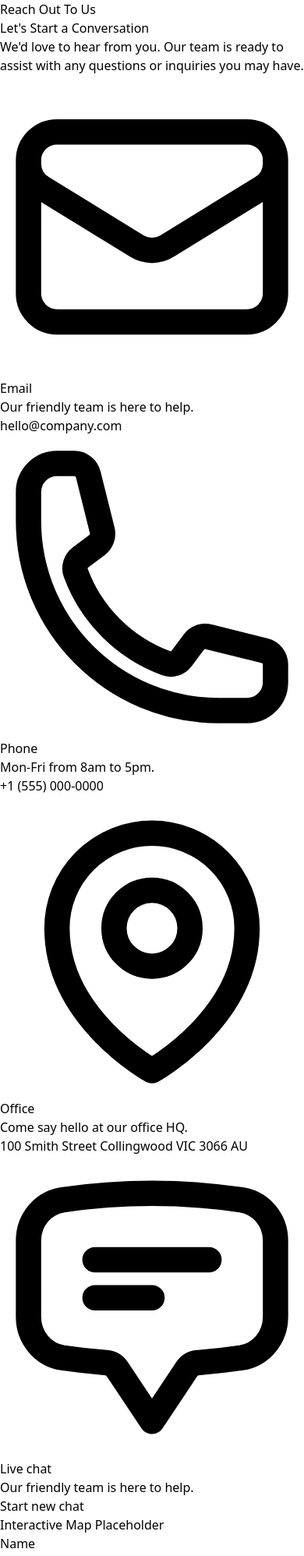
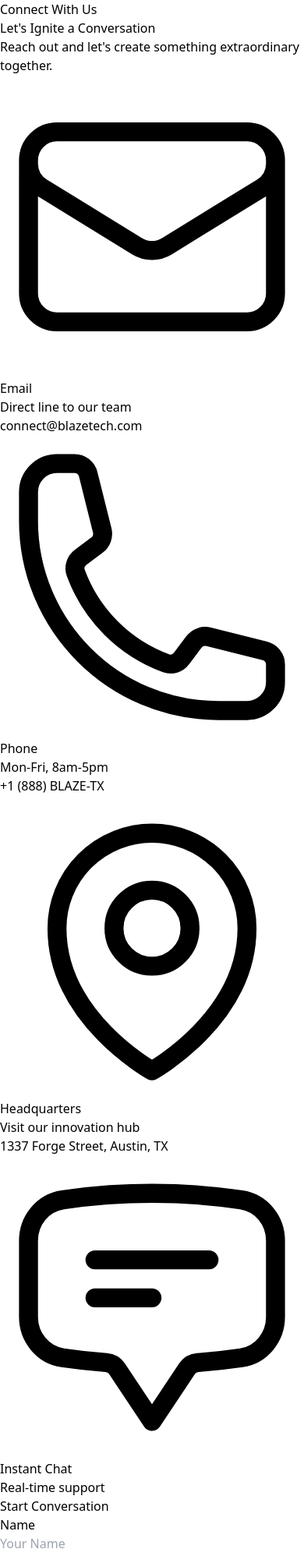
Before and after one commit to Mastermind730/CyberJall, a Next.js app: page /contact_us in a window 390 px wide. Shown: the top 1996 px of the page at 78% size. Built offline with nearby package versions, Linux system fonts and the light colour scheme.

Commit message:
changed contact us form according to the red black theme

```diff
--- a/src/app/contact_us/page.tsx
+++ b/src/app/contact_us/page.tsx
@@ -6,56 +6,66 @@ import axios from 'axios';
 
 const ContactPage = () => {
   const [isLoaded, setIsLoaded] = useState(false);
-  const [name,setName] = useState("");
-  const [email,setEmail]= useState("");
-  const [message,setMessage] = useState("");
+  const [name, setName] = useState("");
+  const [email, setEmail] = useState("");
+  const [message, setMessage] = useState("");
 
-  const sendEmail=async(e:React.FormEvent<HTMLFormElement>)=>{
+  const sendEmail = async (e: React.FormEvent<HTMLFormElement>) => {
     e.preventDefault();
-        const data ={
+    const data = {
       name,
-          email,message
+      email,
+      message
     }
     console.log(data)
-        try{
-        const res=await axios.post("/api/sendEmail",data);
+    try {
+      const res = await axios.post("/api/sendEmail", data);
       console.log(res.data);
       setEmail("");
       setName("");
       setMessage("");
-        }catch(err){
-console.log("error submitting form",err);
+    } catch (err) {
+      console.log("error submitting form", err);
     }
   }
-
 
   useEffect(() => {
     setIsLoaded(true);
   }, []);
 
   return (
-    <section className="min-h-screen bg-gradient-to-br from-blue-50 to-white overflow-hidden relative">
+    <section className="min-h-screen bg-gradient-to-br from-black via-neutral-900 to-red-950 overflow-hidden relative">
       <div className="absolute inset-0 overflow-hidden">
-        <div className="absolute top-0 left-0 w-full h-full opacity-10">
         <motion.div
-            initial={{ opacity: 0, scale: 0.8 }}
-            animate={{ opacity: isLoaded ? 1 : 0, scale: isLoaded ? 1 : 0.8 }}
-            transition={{ duration: 0.8, delay: 0.2 }}
-            className="absolute top-10 left-10 w-64 h-64 rounded-full bg-blue-300 blur-3xl"
+          initial={{ opacity: 0, scale: 0.8, rotate: 0 }}
+          animate={{
+            opacity: isLoaded ? 0.2 : 0,
+            scale: isLoaded ? 1.2 : 0.8,
+            rotate: 360
+          }}
+          transition={{
+            duration: 10,
+            repeat: Infinity,
+            repeatType: "reverse",
+            ease: "easeInOut"
+          }}
+          className="absolute top-[-10%] left-[-10%] w-[120%] h-[120%] bg-gradient-to-r from-red-900/30 to-black/30 blur-3xl rotate-45"
         />
         <motion.div
-            initial={{ opacity: 0, scale: 0.8 }}
-            animate={{ opacity: isLoaded ? 1 : 0, scale: isLoaded ? 1 : 0.8 }}
-            transition={{ duration: 0.8, delay: 0.4 }}
-            className="absolute top-1/2 right-20 w-96 h-96 rounded-full bg-indigo-300 blur-3xl"
+          initial={{ opacity: 0, x: -100, y: -100 }}
+          animate={{
+            opacity: isLoaded ? 0.1 : 0,
+            x: isLoaded ? 100 : -100,
+            y: isLoaded ? 100 : -100
+          }}
+          transition={{
+            duration: 15,
+            repeat: Infinity,
+            repeatType: "mirror",
+            ease: "easeInOut"
+          }}
+          className="absolute inset-0 bg-gradient-to-br from-red-900/20 to-black/20 blur-2xl"
         />
-          <motion.div
-            initial={{ opacity: 0, scale: 0.8 }}
-            animate={{ opacity: isLoaded ? 1 : 0, scale: isLoaded ? 1 : 0.8 }}
-            transition={{ duration: 0.8, delay: 0.6 }}
-            className="absolute bottom-20 left-1/3 w-80 h-80 rounded-full bg-sky-300 blur-3xl"
-          />
-        </div>
       </div>
 
       <div className="container px-6 py-12 mx-auto relative z-10">
@@ -66,30 +76,34 @@ console.log("error submitting form",err);
           className="text-center mb-16"
         >
           <motion.div
-            initial={{ scale: 0 }}
-            animate={{ scale: 1 }}
-            transition={{ duration: 0.5, delay: 0.2, type: 'spring', stiffness: 200 }}
-            className="inline-flex items-center justify-center px-4 py-1.5 mb-4 rounded-full bg-blue-100 backdrop-blur-sm"
+            initial={{ scale: 0, rotate: -180 }}
+            animate={{ scale: 1, rotate: 0 }}
+            transition={{
+              duration: 0.5,
+              type: "spring",
+              stiffness: 200
+            }}
+            className="inline-flex items-center justify-center px-4 py-1.5 mb-4 rounded-full bg-red-900/20 backdrop-blur-sm"
           >
-            <span className="text-sm font-medium text-blue-600">Reach Out To Us</span>
+            <span className="text-sm font-medium text-red-300">Connect With Us</span>
           </motion.div>
 
           <motion.h1
-            initial={{ opacity: 0, y: 20 }}
-            animate={{ opacity: 1, y: 0 }}
+            initial={{ opacity: 0, y: 20, letterSpacing: -0.1 }}
+            animate={{ opacity: 1, y: 0, letterSpacing: 0 }}
             transition={{ duration: 0.5, delay: 0.3 }}
-            className="text-3xl font-bold text-gray-800 md:text-4xl lg:text-5xl"
+            className="text-3xl font-bold text-white md:text-4xl lg:text-5xl tracking-tight"
           >
-            Let&apos;s Start a Conversation
+            Let&apos;s Ignite a Conversation
           </motion.h1>
 
           <motion.p
             initial={{ opacity: 0, y: 20 }}
             animate={{ opacity: 1, y: 0 }}
             transition={{ duration: 0.5, delay: 0.4 }}
-            className="mt-4 max-w-2xl mx-auto text-gray-600"
+            className="mt-4 max-w-2xl mx-auto text-neutral-400"
           >
-            We&apos;d love to hear from you. Our team is ready to assist with any questions or inquiries you may have.
+            Reach out and let&apos;s create something extraordinary together.
           </motion.p>
         </motion.div>
 
@@ -104,48 +118,52 @@ console.log("error submitting form",err);
               {[
                 {
                   icon: (
-                    <svg xmlns="http://www.w3.org/2000/svg" fill="none" viewBox="0 0 24 24" strokeWidth="2" stroke="currentColor" className="w-5 h-5">
+                    <svg xmlns="http://www.w3.org/2000/svg" fill="none" viewBox="0 0 24 24" strokeWidth="1.5" stroke="currentColor" className="w-6 h-6">
                       <path strokeLinecap="round" strokeLinejoin="round" d="M21.75 6.75v10.5a2.25 2.25 0 01-2.25 2.25h-15a2.25 2.25 0 01-2.25-2.25V6.75m19.5 0A2.25 2.25 0 0019.5 4.5h-15a2.25 2.25 0 00-2.25 2.25m19.5 0v.243a2.25 2.25 0 01-1.07 1.916l-7.5 4.615a2.25 2.25 0 01-2.36 0L3.32 8.91a2.25 2.25 0 01-1.07-1.916V6.75" />
                     </svg>
                   ),
                   title: 'Email',
-                  text: 'Our friendly team is here to help.',
-                  contact: 'hello@company.com',
-                  delay: 0.1
+                  text: 'Direct line to our team',
+                  contact: 'connect@blazetech.com',
+                  delay: 0.1,
+                  gradient: 'from-red-600 to-black'
                 },
                 {
                   icon: (
-                    <svg xmlns="http://www.w3.org/2000/svg" fill="none" viewBox="0 0 24 24" strokeWidth="2" stroke="currentColor" className="w-5 h-5">
+                    <svg xmlns="http://www.w3.org/2000/svg" fill="none" viewBox="0 0 24 24" strokeWidth="1.5" stroke="currentColor" className="w-6 h-6">
                       <path strokeLinecap="round" strokeLinejoin="round" d="M2.25 6.75c0 8.284 6.716 15 15 15h2.25a2.25 2.25 0 002.25-2.25v-1.372c0-.516-.351-.966-.852-1.091l-4.423-1.106c-.44-.11-.902.055-1.173.417l-.97 1.293c-.282.376-.769.542-1.21.38a12.035 12.035 0 01-7.143-7.143c-.162-.441.004-.928.38-1.21l1.293-.97c.363-.271.527-.734.417-1.173L6.963 3.102a1.125 1.125 0 00-1.091-.852H4.5A2.25 2.25 0 002.25 4.5v2.25z" />
                     </svg>
                   ),
                   title: 'Phone',
-                  text: 'Mon-Fri from 8am to 5pm.',
-                  contact: '+1 (555) 000-0000',
-                  delay: 0.2
+                  text: 'Mon-Fri, 8am-5pm',
+                  contact: '+1 (888) BLAZE-TX',
+                  delay: 0.2,
+                  gradient: 'from-black to-red-700'
                 },
                 {
                   icon: (
-                    <svg xmlns="http://www.w3.org/2000/svg" fill="none" viewBox="0 0 24 24" strokeWidth="2" stroke="currentColor" className="w-5 h-5">
+                    <svg xmlns="http://www.w3.org/2000/svg" fill="none" viewBox="0 0 24 24" strokeWidth="1.5" stroke="currentColor" className="w-6 h-6">
                       <path strokeLinecap="round" strokeLinejoin="round" d="M15 10.5a3 3 0 11-6 0 3 3 0 016 0z" />
                       <path strokeLinecap="round" strokeLinejoin="round" d="M19.5 10.5c0 7.142-7.5 11.25-7.5 11.25S4.5 17.642 4.5 10.5a7.5 7.5 0 1115 0z" />
                     </svg>
                   ),
-                  title: 'Office',
-                  text: 'Come say hello at our office HQ.',
-                  contact: '100 Smith Street Collingwood VIC 3066 AU',
-                  delay: 0.3
+                  title: 'Headquarters',
+                  text: 'Visit our innovation hub',
+                  contact: '1337 Forge Street, Austin, TX',
+                  delay: 0.3,
+                  gradient: 'from-red-800 to-black'
                 },
                 {
                   icon: (
-                    <svg xmlns="http://www.w3.org/2000/svg" fill="none" viewBox="0 0 24 24" strokeWidth="2" stroke="currentColor" className="w-5 h-5">
+                    <svg xmlns="http://www.w3.org/2000/svg" fill="none" viewBox="0 0 24 24" strokeWidth="1.5" stroke="currentColor" className="w-6 h-6">
                       <path strokeLinecap="round" strokeLinejoin="round" d="M7.5 8.25h9m-9 3H12m-9.75 1.51c0 1.6 1.123 2.994 2.707 3.227 1.129.166 2.27.293 3.423.379.35.026.67.21.865.501L12 21l2.755-4.133a1.14 1.14 0 01.865-.501 48.172 48.172 0 003.423-.379c1.584-.233 2.707-1.626 2.707-3.228V6.741c0-1.602-1.123-2.995-2.707-3.228A48.394 48.394 0 0012 3c-2.392 0-4.744.175-7.043.513C3.373 3.746 2.25 5.14 2.25 6.741v6.018z" />
                     </svg>
                   ),
-                  title: 'Live chat',
-                  text: 'Our friendly team is here to help.',
-                  contact: 'Start new chat',
-                  delay: 0.4
+                  title: 'Instant Chat',
+                  text: 'Real-time support',
+                  contact: 'Start Conversation',
+                  delay: 0.4,
+                  gradient: 'from-black to-red-900'
                 }
               ].map((item, index) => (
                 <motion.div
@@ -153,36 +171,26 @@ console.log("error submitting form",err);
                   initial={{ opacity: 0, y: 20 }}
                   animate={{ opacity: 1, y: 0 }}
                   transition={{ duration: 0.5, delay: 0.6 + item.delay }}
-                  className="p-6 rounded-2xl bg-white shadow-lg hover:shadow-xl transition-all duration-300 border border-blue-50 group hover:border-blue-200"
+                  className="p-6 rounded-2xl bg-neutral-900/60 backdrop-blur-sm shadow-2xl border border-red-900/30 group hover:border-red-600/50 transition-all duration-300"
                 >
                   <div className="relative">
-                    <div className="absolute inset-0 bg-gradient-to-r from-blue-500 to-indigo-600 rounded-full blur-lg opacity-0 group-hover:opacity-20 transition-opacity duration-300"></div>
                     <motion.span
-                      whileHover={{ scale: 1.05, rotate: 5 }}
-                      className="inline-flex items-center justify-center p-3 text-blue-600 rounded-full bg-blue-100"
+                      whileHover={{ scale: 1.1, rotate: 10 }}
+                      className="inline-flex items-center justify-center p-3 text-red-400 rounded-full bg-red-900/20"
                     >
                       {item.icon}
                     </motion.span>
+                    <div
+                      className={`absolute inset-0 bg-gradient-to-r ${item.gradient} rounded-full blur-lg opacity-0 group-hover:opacity-30 transition-opacity duration-300`}
+                    />
                   </div>
 
-                  <h2 className="mt-4 text-base font-semibold text-gray-800">{item.title}</h2>
-                  <p className="mt-2 text-sm text-gray-500">{item.text}</p>
-                  <p className="mt-2 text-sm font-medium text-blue-600">{item.contact}</p>
+                  <h2 className="mt-4 text-base font-semibold text-white">{item.title}</h2>
+                  <p className="mt-2 text-sm text-neutral-400">{item.text}</p>
+                  <p className="mt-2 text-sm font-medium text-red-300">{item.contact}</p>
                 </motion.div>
               ))}
             </div>
-
-            <motion.div
-              initial={{ opacity: 0, y: 30 }}
-              animate={{ opacity: 1, y: 0 }}
-              transition={{ duration: 0.6, delay: 0.8 }}
-              className="overflow-hidden rounded-2xl h-64 bg-blue-100 relative"
-            >
-              <div className="absolute inset-0 bg-gradient-to-br from-blue-500/10 to-indigo-500/20"></div>
-              <div className="absolute inset-0 flex items-center justify-center">
-                <p className="text-blue-800 font-medium">Interactive Map Placeholder</p>
-              </div>
-            </motion.div>
           </motion.div>
 
           <motion.div
@@ -192,9 +200,9 @@ console.log("error submitting form",err);
             className="lg:col-span-3"
           >
             <motion.div
-              className="p-8 rounded-3xl bg-white backdrop-blur-sm shadow-xl border border-blue-100"
-              initial={{ y: 50 }}
-              animate={{ y: 0 }}
+              className="p-8 rounded-3xl bg-neutral-900/80 backdrop-blur-sm shadow-2xl border border-red-900/30"
+              initial={{ y: 50, scale: 0.9 }}
+              animate={{ y: 0, scale: 1 }}
               transition={{
                 type: "spring",
                 stiffness: 100,
@@ -206,42 +214,37 @@ console.log("error submitting form",err);
                 <div className="space-y-6">
                   <div className="grid grid-cols-1 gap-x-6 gap-y-5 sm:grid-cols-2">
                     <div>
-                      <label className="block mb-2 text-sm font-medium text-gray-700"> Name</label>
+                      <label className="block mb-2 text-sm font-medium text-neutral-300">Name</label>
                       <motion.div whileHover={{ scale: 1.01 }} whileTap={{ scale: 0.99 }}>
                         <input
-                        onChange={(e:React.ChangeEvent<HTMLInputElement | HTMLTextAreaElement>)=>{setName(e?.target?.value)}}
+                          onChange={(e: React.ChangeEvent<HTMLInputElement | HTMLTextAreaElement>) => { setName(e?.target?.value) }}
                           type="text"
-                          placeholder="John"
-                          className="block w-full px-5 py-3 text-gray-700 placeholder-gray-400 bg-white bg-opacity-90 border border-gray-200 rounded-lg focus:border-blue-400 focus:ring-blue-400 focus:outline-none focus:ring focus:ring-opacity-40 transition-all duration-300"
+                          placeholder="Your Name"
+                          className="block w-full px-5 py-3 text-white placeholder-neutral-500 bg-neutral-800 border border-neutral-700 rounded-lg focus:border-red-600 focus:ring-red-600 focus:outline-none focus:ring focus:ring-opacity-40 transition-all duration-300"
                         />
                       </motion.div>
                     </div>
-
-
+                    <div>
+                      <label className="block mb-2 text-sm font-medium text-neutral-300">Email Address</label>
+                      <motion.div whileHover={{ scale: 1.01 }} whileTap={{ scale: 0.99 }}>
+                        <input
+                          onChange={(e: React.ChangeEvent<HTMLInputElement | HTMLTextAreaElement>) => { setEmail(e?.target?.value) }}
+                          type="email"
+                          placeholder="you@example.com"
+                          className="block w-full px-5 py-3 text-white placeholder-neutral-500 bg-neutral-800 border border-neutral-700 rounded-lg focus:border-red-600 focus:ring-red-600 focus:outline-none focus:ring focus:ring-opacity-40 transition-all duration-300"
+                        />
+                      </motion.div>
+                    </div>
                   </div>
 
                   <div>
-                    <label className="block mb-2 text-sm font-medium text-gray-700">Email address</label>
-                    <motion.div whileHover={{ scale: 1.01 }} whileTap={{ scale: 0.99 }}>
-                      <input
-                       onChange={(e:React.ChangeEvent<HTMLInputElement | HTMLTextAreaElement>)=>{setEmail(e?.target?.value)}}
-
-                        type="email"
-                        placeholder="johndoe@example.com"
-                        className="block w-full px-5 py-3 text-gray-700 placeholder-gray-400 bg-white bg-opacity-90 border border-gray-200 rounded-lg focus:border-blue-400 focus:ring-blue-400 focus:outline-none focus:ring focus:ring-opacity-40 transition-all duration-300"
-                      />
-                    </motion.div>
-                  </div>
-
-
-                  <div>
-                    <label className="block mb-2 text-sm font-medium text-gray-700">Message</label>
+                    <label className="block mb-2 text-sm font-medium text-neutral-300">Message</label>
                     <motion.div whileHover={{ scale: 1.01 }} whileTap={{ scale: 0.99 }}>
                       <textarea
-                        onChange={(e:React.ChangeEvent<HTMLInputElement | HTMLTextAreaElement>)=>{setMessage(e?.target?.value)}}
-
-                        className="block w-full h-32 px-5 py-3 text-gray-700 placeholder-gray-400 bg-white bg-opacity-90 border border-gray-200 rounded-lg md:h-48 focus:border-blue-400 focus:ring-blue-400 focus:outline-none focus:ring focus:ring-opacity-40 resize-none transition-all duration-300"
-                        placeholder="How can we help you?"
+                        onChange={(e: React.ChangeEvent<HTMLInputElement | HTMLTextAreaElement>) => { setMessage(e?.target?.value) }}
+                        className="block w-full h-32 px-5 py-3 text-white placeholder-neutral-500 bg-neutral-800 border border-neutral-700 rounded-lg md:h-48 focus:border-red-600 focus:ring-red-600 focus:outline-none focus:ring focus:ring-opacity-40 resize-none transition-all duration-300"
+                        placeholder="Share your vision with us..."
+                        rows={4}
                       ></textarea>
                     </motion.div>
                   </div>
@@ -251,9 +254,12 @@ console.log("error submitting form",err);
                     whileTap={{ scale: 0.98 }}
                     className="relative group"
                   >
-                    <div className="absolute -inset-0.5 bg-gradient-to-r from-blue-600 to-indigo-600 rounded-lg blur opacity-75 group-hover:opacity-100 transition duration-300 group-hover:duration-200"></div>
-                    <button  className="relative w-full px-8 py-4 text-sm font-medium text-white transition-all duration-300 bg-gradient-to-r from-blue-600 to-indigo-600 rounded-lg hover:from-blue-500 hover:to-indigo-500 focus:outline-none focus:ring-2 focus:ring-blue-400 focus:ring-offset-2">
-                      Send Message
+                    <div className="absolute -inset-0.5 bg-gradient-to-r from-red-600 to-black rounded-lg blur opacity-75 group-hover:opacity-100 transition duration-300 group-hover:duration-200"></div>
+                    <button
+                      type="submit"
+                      className="relative w-full px-8 py-4 text-sm font-medium text-white transition-all duration-300 bg-gradient-to-r from-red-700 to-black rounded-lg hover:from-red-600 hover:to-neutral-900 focus:outline-none focus:ring-2 focus:ring-red-500 focus:ring-offset-2 hover:text-neutral-200"
+                    >
+                      Ignite Communication
                     </button>
                   </motion.div>
                 </div>
--- a/src/app/page.tsx
+++ b/src/app/page.tsx
@@ -5,6 +5,7 @@ import { AboutUs } from './components/sections/AboutUs';
 import { SmartestChoice } from './components/sections/SmartestChoice';
 import { WhatWeOffer } from './components/sections/WhatWeOffer';
 import { Scope } from './components/sections/Scope';
+import CyberJallFAQ from './components/FAQ';
 
 const Home: NextPage = () => {
   return (
@@ -15,6 +16,7 @@ const Home: NextPage = () => {
       <SmartestChoice />
       <WhatWeOffer />
       <Scope />
+      <CyberJallFAQ/>
     </main>
   );
 };
```
Also changed, not shown: src/app/components/FAQ.tsx (+20 -25 lines). Lines whose indentation alone changed are shown as unchanged.
